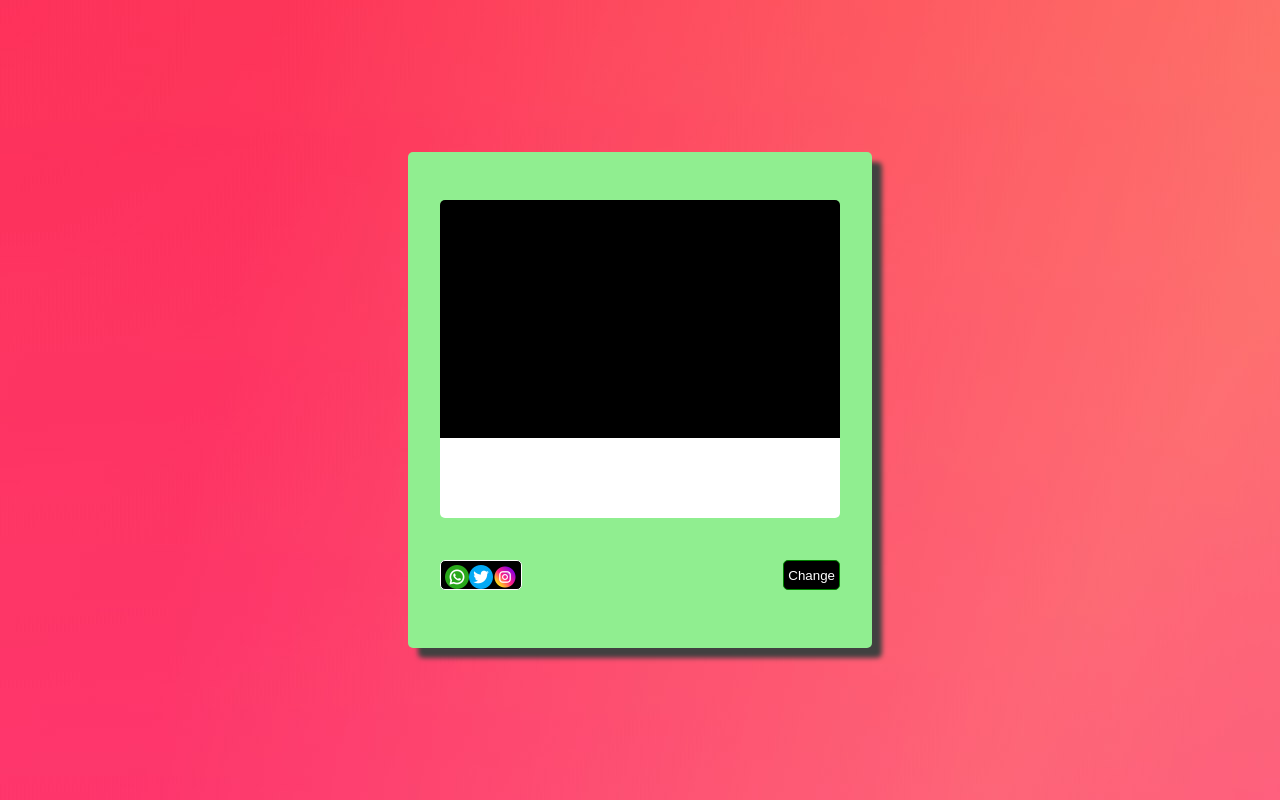
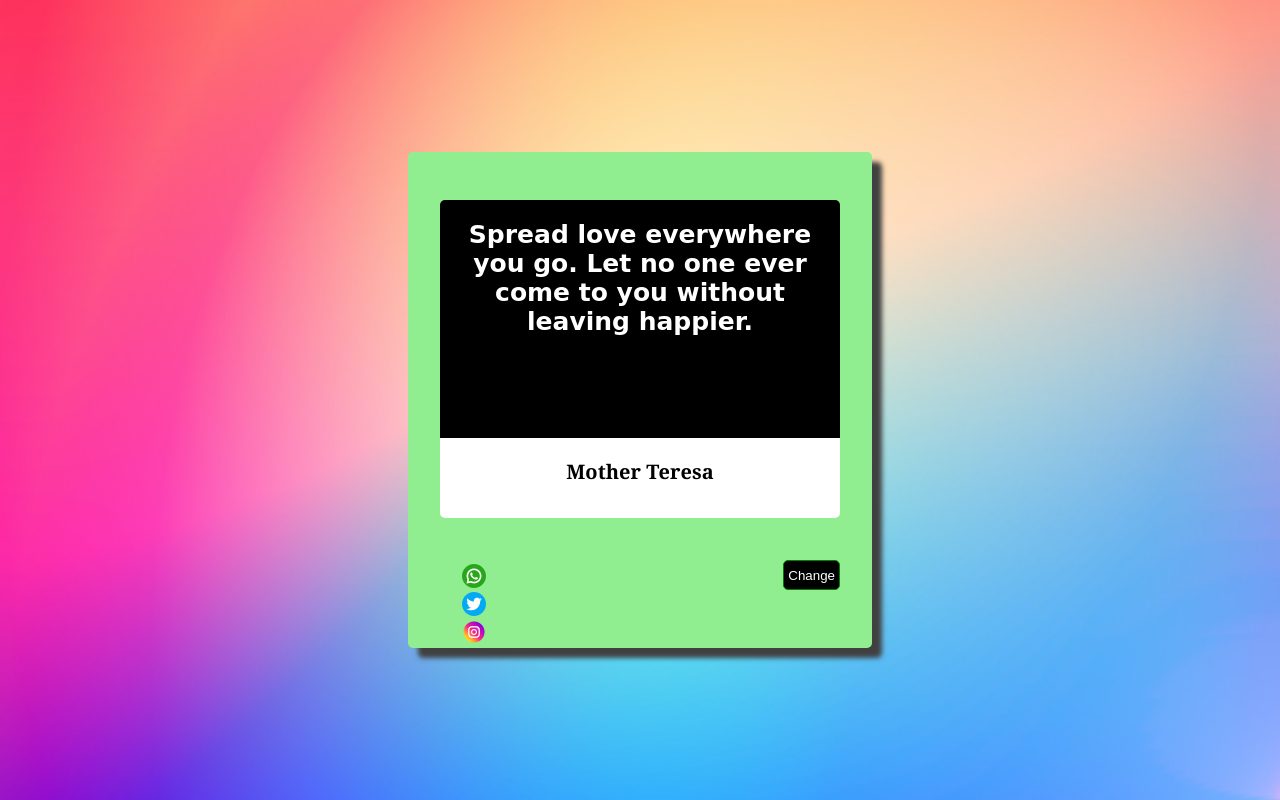
Before and after one commit to DrPrime01/Random-Quote-Generator, a plain HTML site: page index.html in a window 1280 px wide. Drawn offline with nearby package versions, Linux system fonts and the light colour scheme.

Commit message:
social media share buttons
I added social media share buttons to share the generated quotes on WhatsApp and Twitter

```diff
--- a/index.html
+++ b/index.html
@@ -5,26 +5,27 @@
     <meta http-equiv="X-UA-Compatible" content="IE=edge">
     <meta name="viewport" content="width=device-width, initial-scale=1.0">
     <link rel="stylesheet" href="style.css">
+    <script src="https://ajax.googleapis.com/ajax/libs/jquery/3.5.1/jquery.min.js"></script>
     <link rel="shortcut icon" href="/images/quotation-mark (1) (1).ico" type="image/x-icon">
     <title>Quote Generator</title>
 </head>
 <body>
     <div id="container">
-        <div id="quote"> </div>
-        <div id="author"> </div>
+        <div id="quote">Hello! Want some quotes? Hit the CHANGE button below</div>
+        <div id="author">Me</div>
         <div id="sm-btn">
           <div id="sm">
-            <a href="whatsapp://send?text= data-action="share/whatsapp/share" target="_blank">
+            <a id="whatsapp" href="" data-action="share/whatsapp/share" target="_blank">
                 <img src="/images/whatsapp.png">
             </a>
-            <a href="whatsapp://send?text=" data-action="share/whatsapp/share" target="_blank">
+            <a id="twitter" href="" data-action="share/twitter/share" target="_blank">
                 <img src="/images/twitter.png">
             </a>
-            <a href="whatsapp://send?text=" data-action="share/whatsapp/share" target="_blank">
+            <a id="instagram" href="" data-action="share/instagram/share" target="_blank">
                 <img src="/images/instagram.png">
             </a>
           </div>
-          <button type="button">Change</button>
+          <button type="button" onclick="change()">Change</button>
         </div>
       </div>
       <script src="script.js"></script>
--- a/script.js
+++ b/script.js
@@ -1,8 +1,9 @@
 const quote = document.getElementById("quote");
 const quoteAuthor = document.getElementById("author");
 const button = document.querySelector("button");
-
-button.addEventListener("click", change)
+let twitter = document.getElementById("twitter")
+let whatsapp = document.getElementById("whatsapp")
+let instagram = document.getElementById("instagram")
 
 let quotes = ["The greatest glory in living lies not in never falling, but in rising every time we fall",
 "The way to get started is to quit talking and begin doing.",
@@ -20,7 +21,7 @@ let authors = ["Nelson Mandela", "Walt Disney", "Steve Jobs", "Eleanor Roosevelt
 
 
 
-function change() {
+const change = function () {
     let randomQuote = Math.floor(Math.random() * quotes.length)
     let randomQuoteSelect = quotes[randomQuote];
         let author = '';
@@ -59,4 +60,11 @@ function change() {
     quote.textContent = randomQuoteSelect;
     console.log(randomQuoteSelect);
 
+    let twitterAttr = `https://twitter.com/intent/tweet?text=+${randomQuoteSelect} \n ${author}`
+        twitter.setAttribute("href", twitterAttr)
+    let whatsappAttr = `whatsapp://send?text=+${randomQuoteSelect} \n ${author}`
+        whatsapp.setAttribute("href", whatsappAttr)
+
 }
+
+change();
--- a/style.css
+++ b/style.css
@@ -4,7 +4,11 @@ body {
     display: flex;
     justify-content: center;
     align-items: center;
-    background: url(/images/gradienta-LeG68PrXA6Y-unsplash.jpg);
+    background-image: url(/images/gradienta-LeG68PrXA6Y-unsplash.jpg);
+    background-position: center;
+    background-repeat: no-repeat;
+    background-size: cover;
+    background-attachment: fixed;
    }
   #container {
     display: flex;
@@ -49,13 +53,13 @@ body {
     }
   #sm {
     display: flex;
-    flex-direction: row;
+    flex-direction: column;
     justify-content: space-evenly;
-    align-items: stretch;
-    border: 1px solid white;
-    background: black;
+    align-items: center;
+    background: transparent;
     padding: 4px;
     border-radius: 5px;
+    min-width: 60px;
   }
   #sm-btn>button {
       background: black;
```
